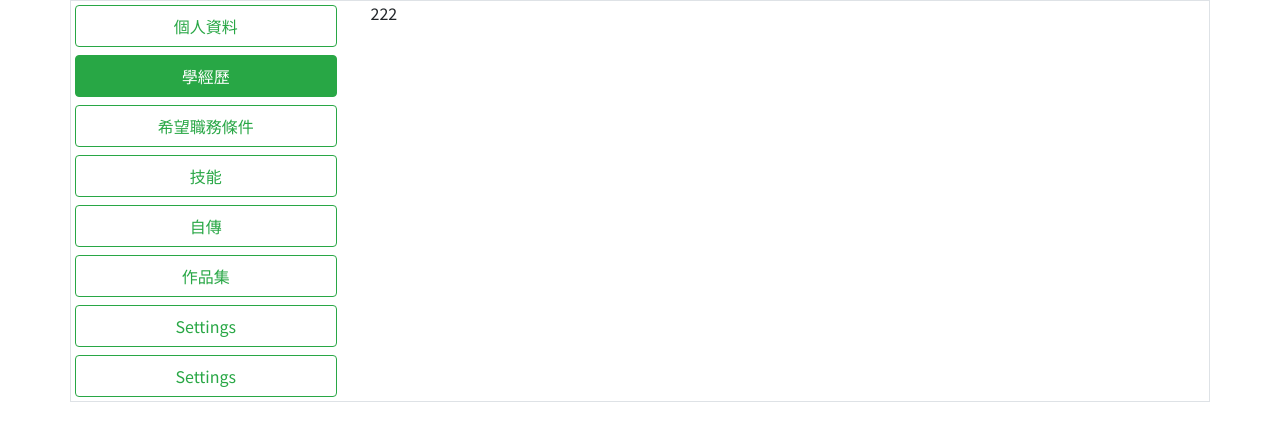
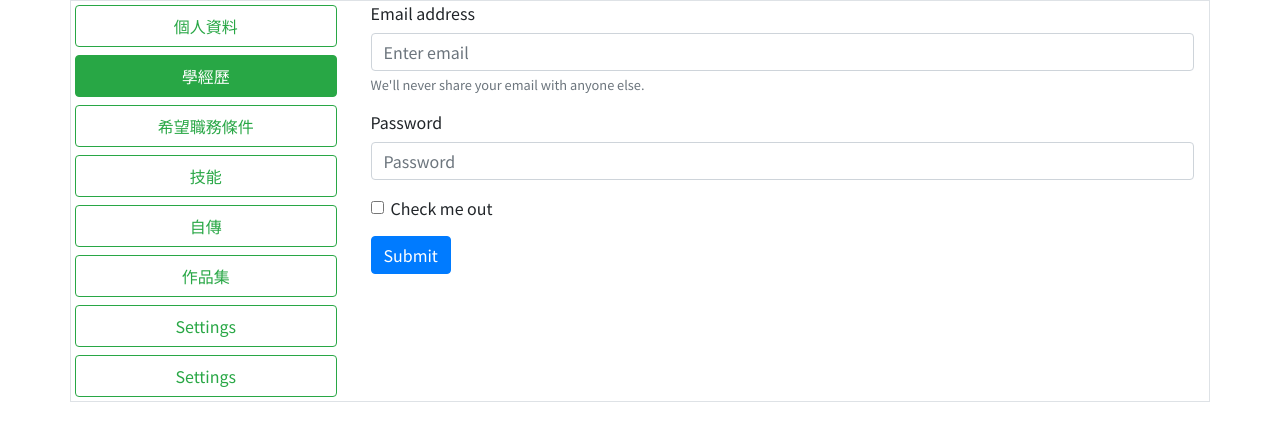
Before and after one commit to chang180/10902-lu-li-biao-xi-tong-chang180, a PHP site: page /backend/index.php in a window 1280 px wide, after a click on "學經歷". Shown: the part 56-497 px from the top of the page. Run offline with PHP 8.4, Linux system fonts and the light colour scheme.

Commit message:
嘗試使用bootstrap form

```diff
--- a/backend/index.php
+++ b/backend/index.php
@@ -59,7 +59,25 @@
                     </div>
 
                 </div>
-                <div class="tab-pane fade" id="experience" role="tabpanel">222</div>
+                <div class="tab-pane fade" id="experience" role="tabpanel">
+                    <form>
+                        <div class="form-group">
+                            <label for="exampleInputEmail1">Email address</label>
+                            <input type="email" class="form-control" id="exampleInputEmail1" aria-describedby="emailHelp" placeholder="Enter email">
+                            <small id="emailHelp" class="form-text text-muted">We'll never share your email with anyone else.</small>
+                        </div>
+                        <div class="form-group">
+                            <label for="exampleInputPassword1">Password</label>
+                            <input type="password" class="form-control" id="exampleInputPassword1" placeholder="Password">
+                        </div>
+                        <div class="form-group form-check">
+                            <input type="checkbox" class="form-check-input" id="exampleCheck1">
+                            <label class="form-check-label" for="exampleCheck1">Check me out</label>
+                        </div>
+                        <button type="submit" class="btn btn-primary">Submit</button>
+                    </form>
+
+                </div>
                 <div class="tab-pane fade" id="v-pills-messages" role="tabpanel">333</div>
                 <div class="tab-pane fade" id="v-pills-settings" role="tabpanel">444</div>
                 <div class="tab-pane fade" id="v-pills-settings1" role="tabpanel">555</div>
```
